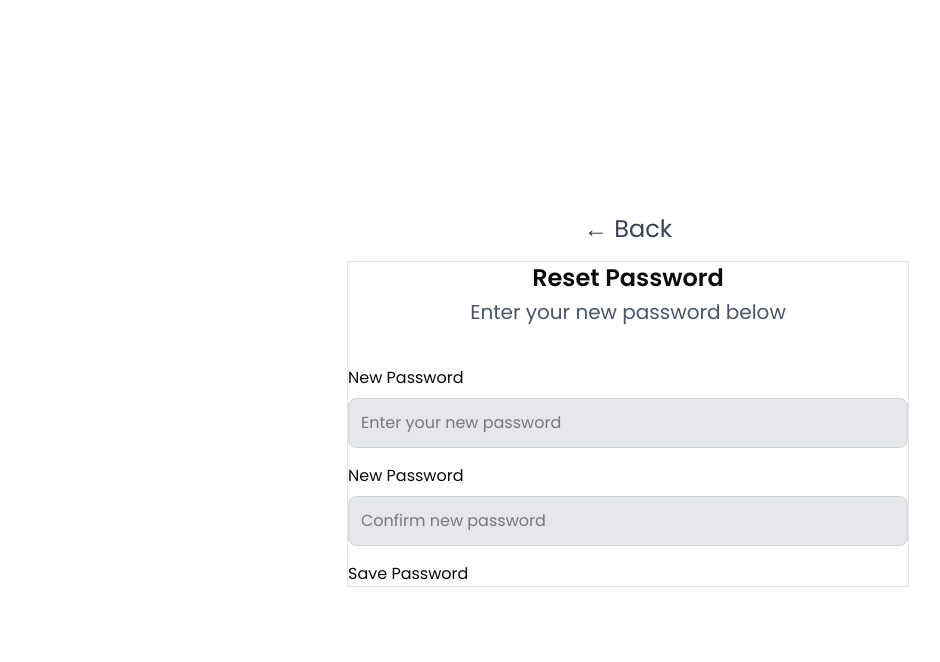
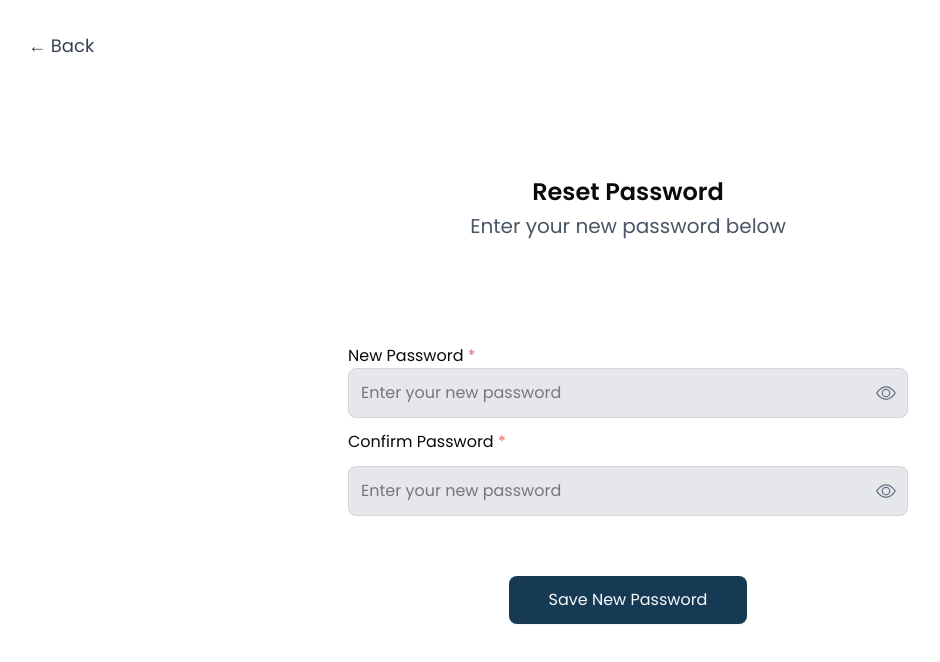
Before and after one commit to cssweng-skmlhoai/kabuhayandb-frontend, a React (Vite) app: page /reset-password in a window 1280 px wide. Shown: the top 662 px of the page, without its empty margins (12-952 px from the left). Built offline with nearby package versions, Linux system fonts and the light colour scheme.

Commit message:
feat: ui finish

```diff
--- a/src/pages/ResetPassword.jsx
+++ b/src/pages/ResetPassword.jsx
@@ -1,34 +1,25 @@
 import React, { useState } from "react";
+import { Button } from "@/components/ui/button";
+import { BsEyeSlash } from "react-icons/bs";
+import { BsEye } from "react-icons/bs";
 
 export default function ResetPassword() {
   const [password, setPassword] = useState("");
-  const [error, setError] = useState("");
-  const [isVisible, setIsVisible] = useState(false);
-
-  const handleSubmit = (e) => {
-    e.preventDefault();
-
-    if (password.length < 8) {
-      setError("Password must be at least 8 characters long.");
-      return;
-    }
-
-    setError("");
-
-    alert("Password successfully reset!");
-  };
+  const [confirmPassword, setConfirmPassword] = useState("");
+  const [showPassword, setShowPassword] = useState(false);
+  const [showConfirmedPassword, setShowConfirmedPassword] = useState(false);
 
   return (
     <div className="h-screen flex flex-col justify-center items-center bg-white">
       <button
         onClick={() => window.history.back()}
-        className="text-2xl flex items-center gap-2 mb-4 text-gray-700 hover:underline hover:cursor-pointer"
+        className="absolute top-8 left-10 text-lg flex items-center gap-2 text-gray-700 hover:underline hover:cursor-pointer"
       >
         ← Back
       </button>
 
-      <div className="flex flex-col space-y-4 border">
-        <div className="flex flex-col space-y-3">
+      <div className="flex flex-col space-y-15">
+        <div className="flex flex-col mb-20">
           <h2 className="text-center text-2xl font-semibold mb-1">
             Reset Password
           </h2>
@@ -37,28 +28,54 @@ export default function ResetPassword() {
           </p>
         </div>
 
-        <div className="flex flex-col space-y-2">
-          <p>New Password</p>
+        <div className="flex flex-col space-y-3">
+          <div className="relative w-[35rem]">
+            <p>
+              New Password <span className="text-red-400">*</span>
+            </p>
+            <div className="relative w-[35rem]">
               <input
-            input
+                type={showPassword ? "text" : "password"}
                 value={password}
+                onChange={(e) => setPassword(e.target.value)}
                 placeholder="Enter your new password"
-            className="border border-gray-300 rounded-md px-3 w-[35rem] bg-gray-200 py-3 focus:outline-none focus:ring-2 focus:ring-gray-500 focus:border-gray-500"
+                className="border border-gray-300 rounded-md px-3 pr-10 w-full bg-gray-200 py-3 focus:outline-none focus:ring-2 focus:ring-gray-500 focus:border-gray-500"
               />
+              <span
+                onClick={() => setShowPassword(!showPassword)}
+                className="absolute inset-y-0 right-3 flex items-center text-gray-500 hover:text-gray-700 cursor-pointer"
+              >
+                {showPassword ? <BsEyeSlash size={20} /> : <BsEye size={20} />}
+              </span>
+            </div>
           </div>
 
-        <div className="flex flex-col space-y-2">
-          <p>New Password</p>
+          <div className="flex flex-col space-y-3">
+            <p>
+              Confirm Password <span className="text-red-400">*</span>
+            </p>
+            <div className="relative w-[35rem]">
               <input
-            input
-            value={password}
-            placeholder="Confirm new password"
-            className="border border-gray-300 rounded-md px-3 w-[35rem] bg-gray-200 py-3 focus:outline-none focus:ring-2 focus:ring-gray-500 focus:border-gray-500"
+                type={showConfirmedPassword ? "text" : "password"}
+                value={confirmPassword}
+                onChange={(e) => setConfirmPassword(e.target.value)}
+                placeholder="Enter your new password"
+                className="border border-gray-300 rounded-md px-3 pr-10 w-full bg-gray-200 py-3 focus:outline-none focus:ring-2 focus:ring-gray-500 focus:border-gray-500"
               />
+              <span
+                onClick={() => setShowConfirmedPassword(!showConfirmedPassword)}
+                className="absolute inset-y-0 right-3 flex items-center text-gray-500 hover:text-gray-700 cursor-pointer"
+              >
+                {showPassword ? <BsEyeSlash size={20} /> : <BsEye size={20} />}
+              </span>
+            </div>
+          </div>
         </div>
 
-        <div>
-          <button>Save Password</button>
+        <div className="flex item-center justify-center">
+          <Button className="font-normal text-md px-5 py-6 bg-blue-button md:px-10 hover:cursor-pointer">
+            Save New Password
+          </Button>
         </div>
       </div>
     </div>
```
Lines whose indentation alone changed are shown as unchanged.
